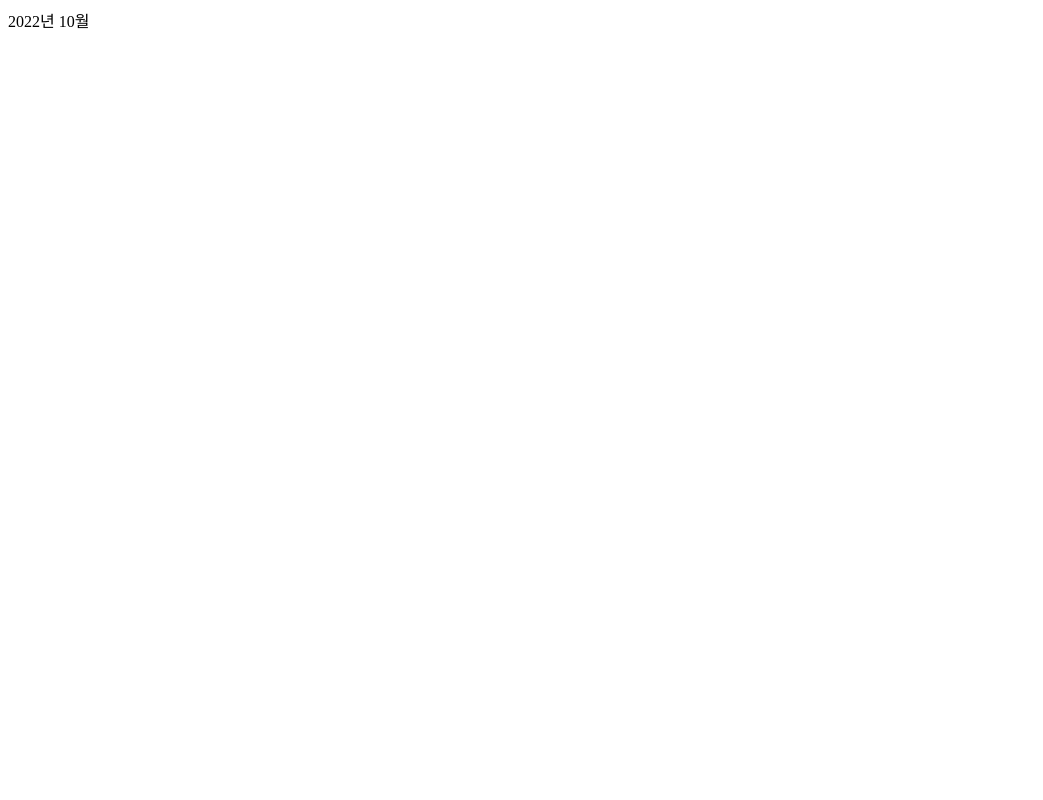
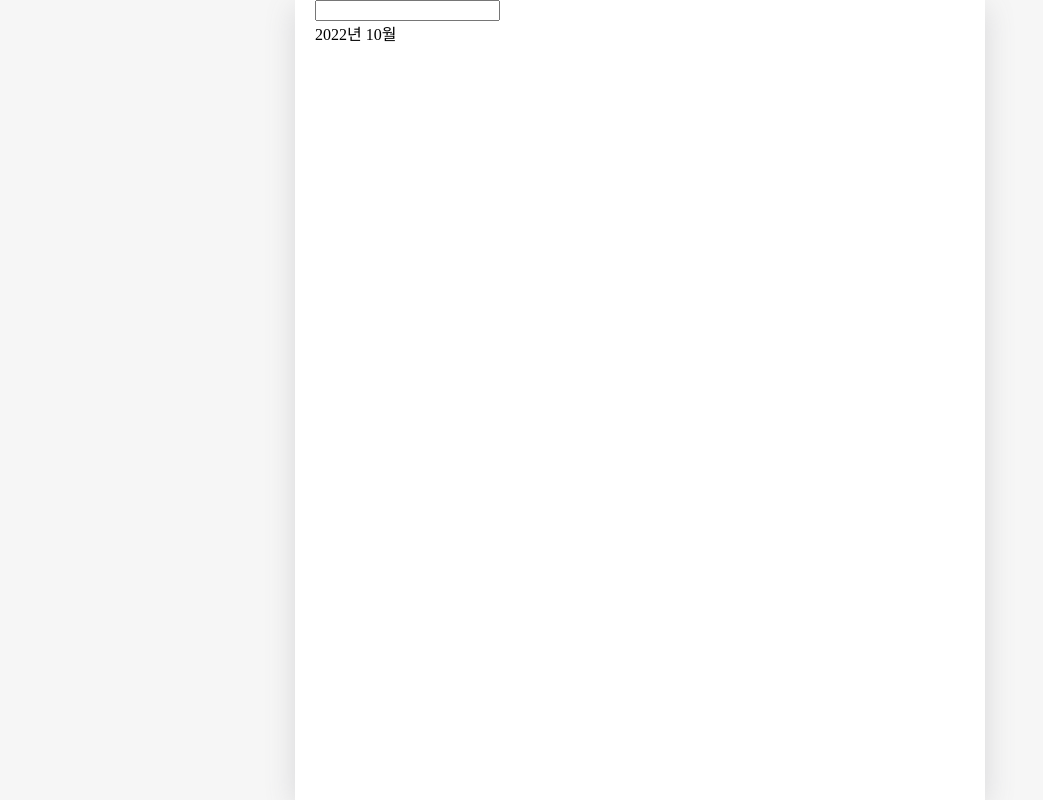
Before and after one commit to suemeeeee/Godtiner, a React (Create React App) app: page / in a window 1280 px wide. Shown: the whole page, without its empty margins (0-1043 px from the left). Built offline with nearby package versions, Linux system fonts and the light colour scheme.

Commit message:
App.css와 MySearchAlarm.js에서 검색창 제작

```diff
--- a/src/App.css
+++ b/src/App.css
@@ -0,0 +1,37 @@
+body {
+  background-color: #f6f6f6;
+  display: flex;
+  justify-content: center;
+  align-items: center;
+  font-family: "Nanum Pen Script";
+  /*vh : viewfalut height의 줄임말. 현재 웹스크린의 실제 크기의 100퍼센트를 최소 높이로 갖겠다.*/
+  min-height: 100vh;
+  margin: 0px;
+}
+
+/* min-width : {}안에 있는 모든 css 규칙들은 min-width이상일 때만 적용됨
+  반응형 웹을 적용할 때 사용됨
+  화면이 650px이상으로 넓을 때 적용되는 규칙들*/
+@media (min-width: 650px) {
+  .App {
+    width: 650px;
+  }
+}
+/*웹브라우저 화면이 650px 이하 일때, 화면의 90%를 차지하게 하겠다*/
+@media (max-width: 650px) {
+  .App {
+    width: 90vh;
+  }
+}
+
+#root {
+  background-color: white;
+  box-shadow: rgba(100, 100, 111, 0.2) 0px 7px 29px 0px;
+}
+
+.App {
+  /*기본적으로 화면의 100퍼센트를 차지하게 됨*/
+  min-height: 100vh;
+  padding-left: 20px;
+  padding-right: 20px;
+}
--- a/src/Components/MySearchAlarm.js
+++ b/src/Components/MySearchAlarm.js
@@ -1,3 +1,16 @@
-const MySearchAlarm = () => {};
+import { useState } from "react";
+
+const MySearchAlarm = () => {
+  const [search, setSearch] = useState("");
+  return (
+    <div className="MySearchAlarm">
+      <input
+        name="search"
+        value={search}
+        onChange={(e) => setSearch(e.target.value)}
+      />
+    </div>
+  );
+};
 
 export default MySearchAlarm;
```
